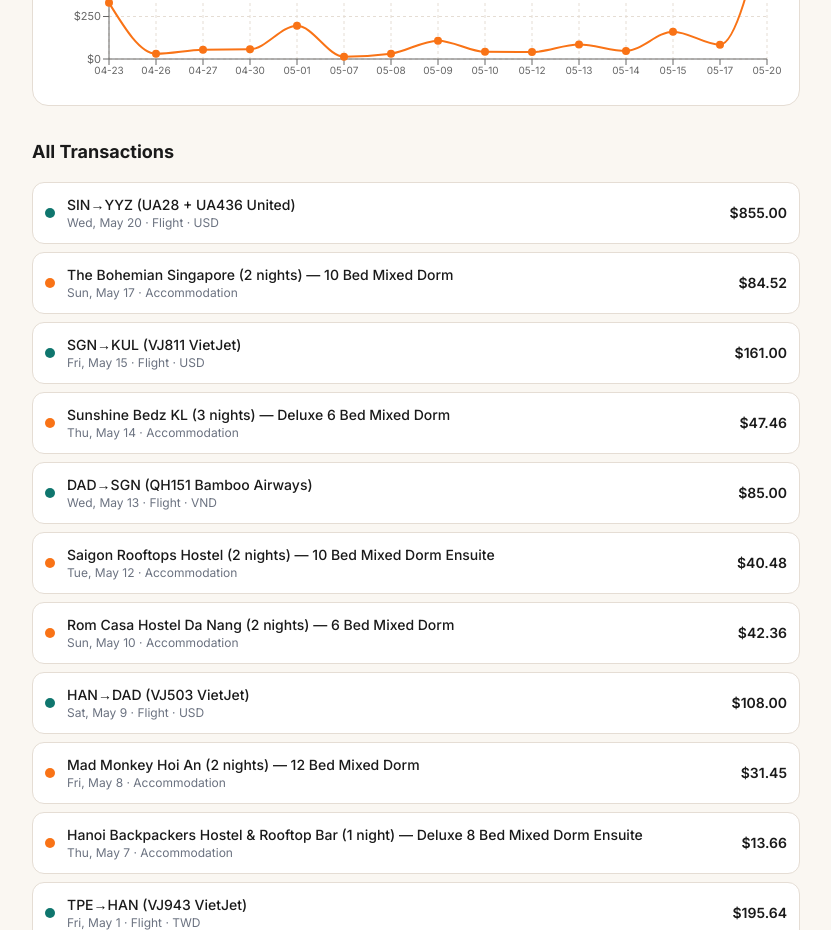
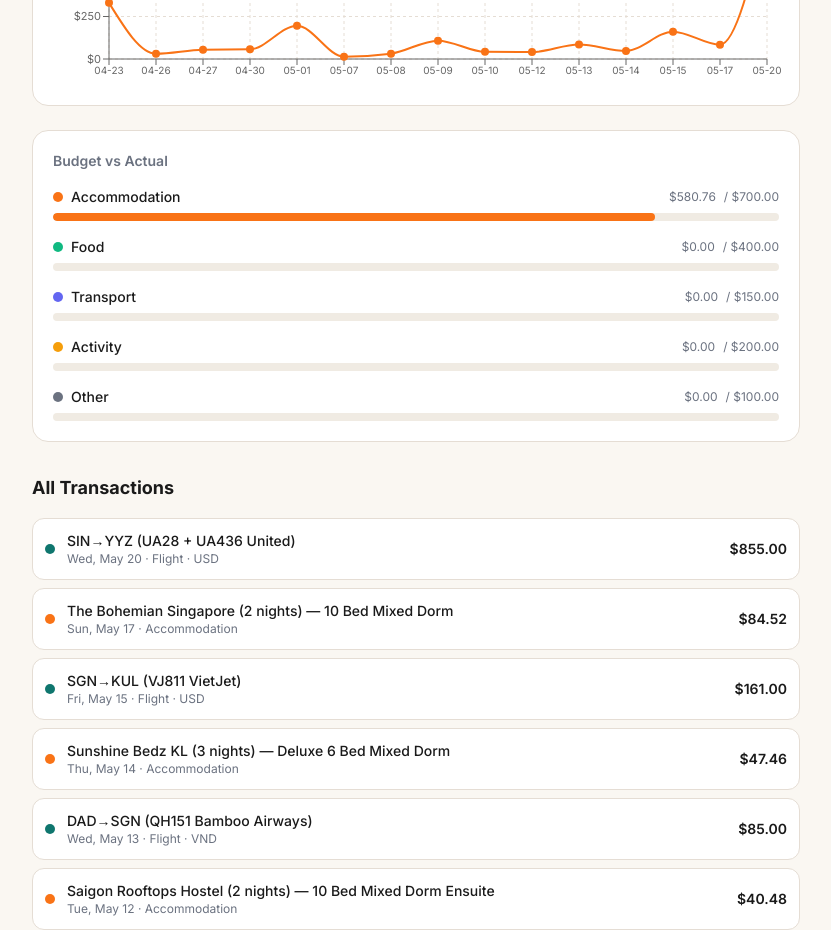
Before and after one commit to yasher3413/SEA-TRIP, a Next.js app: page /expenses in a window 1280 px wide. Shown: the part 840-1770 px from the top of the page, without its empty margins (224-1055 px from the left). Built offline with nearby package versions, Linux system fonts and the light colour scheme.

Commit message:
fix/feat: live expenses on receipt save, budget vs actual, DataEditor auto-load, vercel.json

```diff
--- a/app/expenses/page.tsx
+++ b/app/expenses/page.tsx
@@ -1,5 +1,5 @@
 import expensesData from "@/data/expenses.json";
-import type { ExpensesData, Expense } from "@/lib/types";
+import type { ExpensesData, Expense, ExpenseCategory } from "@/lib/types";
 import { formatCAD, formatDate } from "@/lib/utils";
 import ExpenseCharts from "@/components/expenses/ExpenseCharts";
 
@@ -13,6 +13,78 @@ const CATEGORY_COLORS: Record<string, string> = {
   Activity: "#F59E0B",
   Other: "#6B7280",
 };
+
+function BudgetVsActual({ data }: { data: ExpensesData }) {
+  const all = [...data.preBookedFlights, ...data.log];
+
+  // Sum actuals per category (exclude Flights from budget comparison if no target set)
+  const actuals = all.reduce<Record<string, number>>((acc, e) => {
+    acc[e.category] = (acc[e.category] ?? 0) + e.amountCAD;
+    return acc;
+  }, {});
+
+  const rows = (Object.entries(data.budgetTargets) as [ExpenseCategory, number | null][]).filter(
+    ([, target]) => target !== null
+  );
+
+  if (rows.length === 0) return null;
+
+  return (
+    <div
+      className="rounded-2xl p-5 border"
+      style={{ background: "var(--card)", borderColor: "var(--border)" }}
+    >
+      <p className="font-semibold text-sm mb-4" style={{ color: "var(--muted)" }}>
+        Budget vs Actual
+      </p>
+      <div className="space-y-4">
+        {rows.map(([category, budget]) => {
+          const actual = actuals[category] ?? 0;
+          const pct = budget ? Math.min((actual / budget) * 100, 100) : 0;
+          const over = budget ? actual > budget : false;
+          const color = CATEGORY_COLORS[category] ?? "#ccc";
+
+          return (
+            <div key={category}>
+              <div className="flex items-center justify-between text-sm mb-1.5">
+                <div className="flex items-center gap-2">
+                  <span
+                    className="w-2.5 h-2.5 rounded-full shrink-0"
+                    style={{ background: color }}
+                  />
+                  <span className="font-medium">{category}</span>
+                </div>
+                <div className="flex items-center gap-2 text-xs">
+                  <span style={{ color: over ? "#EF4444" : "var(--muted)" }}>
+                    {formatCAD(actual)}
+                  </span>
+                  <span style={{ color: "var(--muted)" }}>/ {formatCAD(budget!)}</span>
+                  {over && (
+                    <span className="px-1.5 py-0.5 rounded-full text-white text-xs font-bold bg-red-500">
+                      over
+                    </span>
+                  )}
+                </div>
+              </div>
+              <div
+                className="h-2 rounded-full overflow-hidden"
+                style={{ background: "var(--cream-dark)" }}
+              >
+                <div
+                  className="h-full rounded-full transition-all duration-500"
+                  style={{
+                    width: `${pct}%`,
+                    background: over ? "#EF4444" : color,
+                  }}
+                />
+              </div>
+            </div>
+          );
+        })}
+      </div>
+    </div>
+  );
+}
 
 export default function ExpensesPage() {
   const all: Expense[] = [...data.preBookedFlights, ...data.log].sort(
@@ -51,6 +123,11 @@ export default function ExpensesPage() {
         {/* Charts */}
         <ExpenseCharts data={data} />
 
+        {/* Budget vs Actual */}
+        <div className="mt-6">
+          <BudgetVsActual data={data} />
+        </div>
+
         {/* Transaction list */}
         <div className="mt-8">
           <h2 className="font-bold text-lg mb-4">All Transactions</h2>
@@ -61,13 +138,10 @@ export default function ExpensesPage() {
                 className="flex items-center gap-3 p-3 rounded-xl border"
                 style={{ background: "var(--card)", borderColor: "var(--border)" }}
               >
-                {/* Category dot */}
                 <div
                   className="w-2.5 h-2.5 rounded-full shrink-0"
                   style={{ background: CATEGORY_COLORS[expense.category] ?? "#ccc" }}
                 />
-
-                {/* Description */}
                 <div className="flex-1 min-w-0">
                   <p className="text-sm font-medium truncate">{expense.description}</p>
                   <p className="text-xs" style={{ color: "var(--muted)" }}>
@@ -75,8 +149,6 @@ export default function ExpensesPage() {
                     {expense.currency !== "CAD" && ` · ${expense.currency}`}
                   </p>
                 </div>
-
-                {/* Amount */}
                 <span className="font-semibold text-sm shrink-0">
                   {formatCAD(expense.amountCAD)}
                 </span>
```
Also changed, not shown: app/admin/page.tsx (+73 -51 lines), vercel.json (added).
